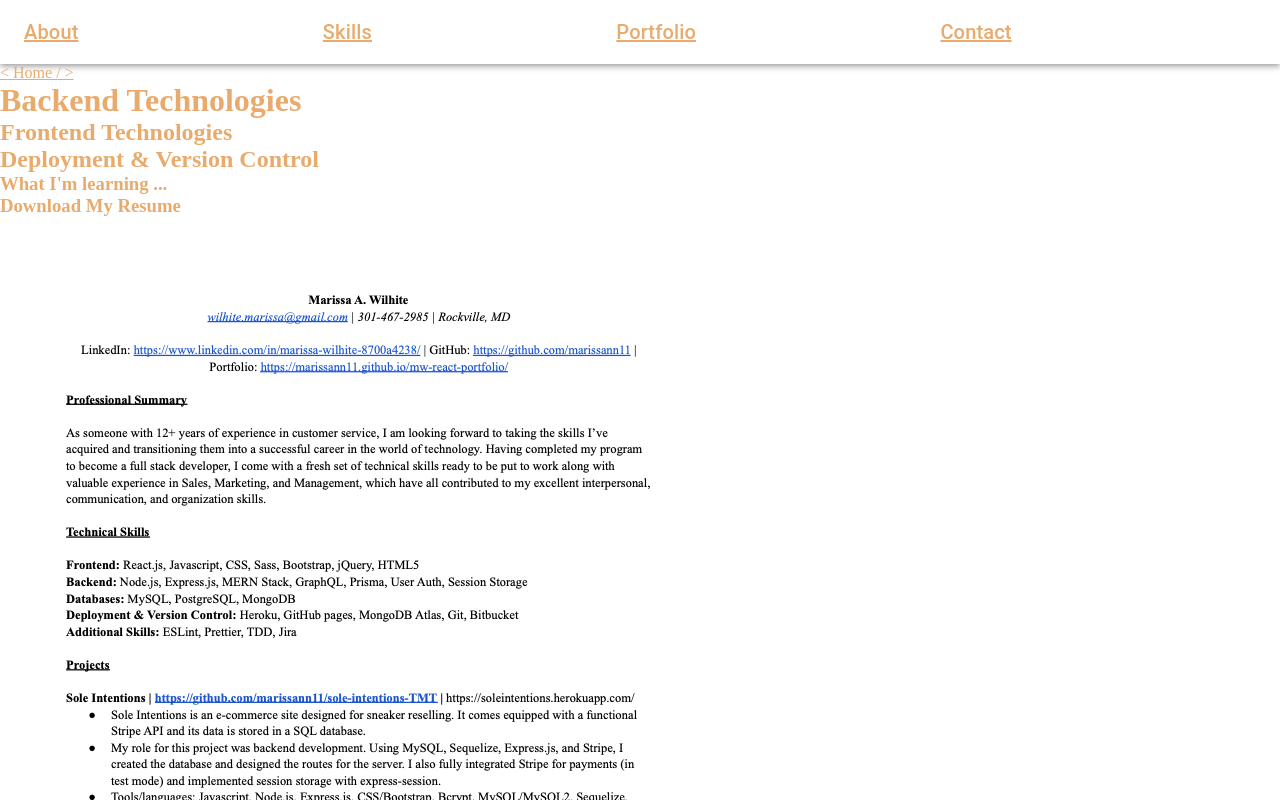
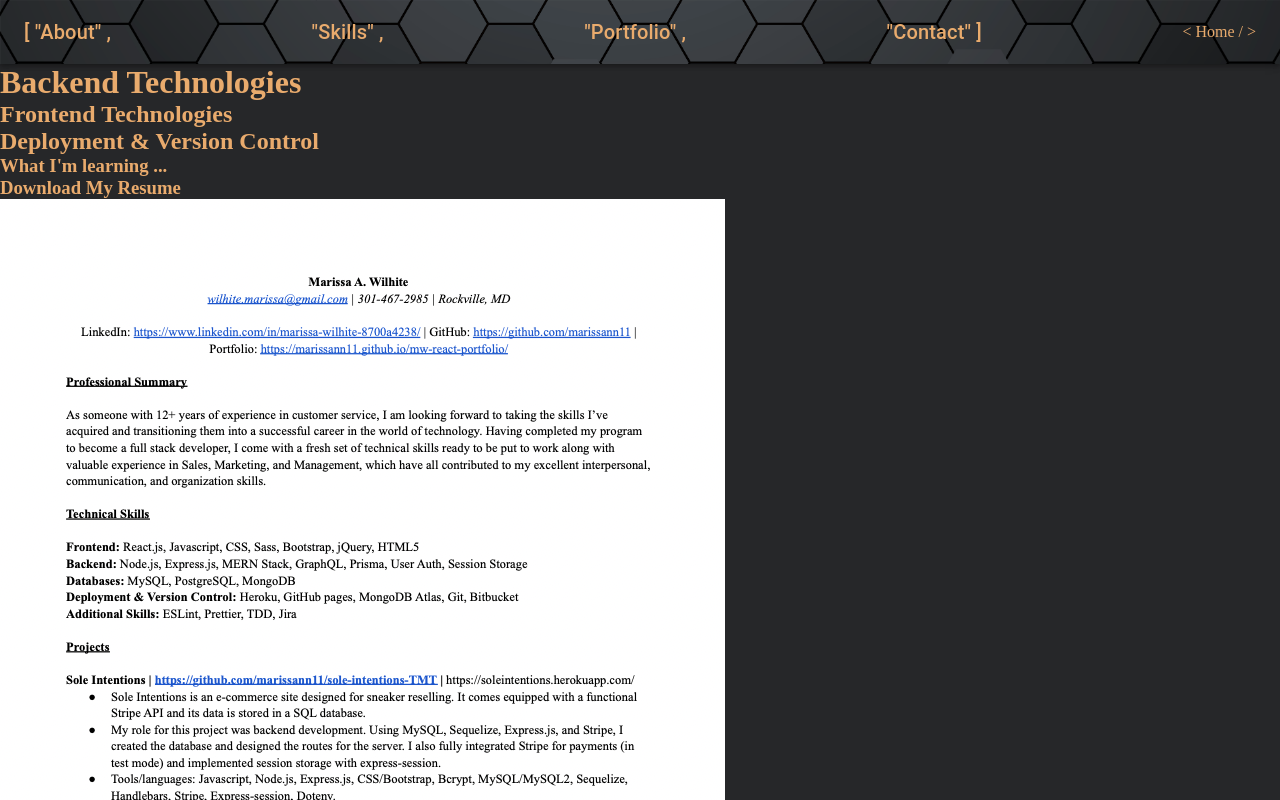
Before and after one commit to marissann11/maw-portfolio, a React (Create React App) app in the folder client/: page /skills in a window 1280 px wide. Shown: the top 800 px of the page. Built offline with nearby package versions, Linux system fonts and the light colour scheme.

Commit message:
style nav bar and set app configs

```diff
--- a/client/src/Components/Nav/index.tsx
+++ b/client/src/Components/Nav/index.tsx
@@ -1,5 +1,7 @@
 import React from "react";
 import { Link } from "react-router-dom";
+import "./nav.scss";
+import HomeLink from "../HomeLink";
 
 import AppBar from "@mui/material/AppBar";
 import Box from "@mui/material/Box";
@@ -10,21 +12,22 @@ export interface INavComponentProps {}
 
 const NavComponent: React.FunctionComponent<INavComponentProps> = (props) => {
   return (
-    <Box sx={{ flexGrow: 1 }}>
+    <Box sx={{ flexGrow: 1 }} className="nav">
       <AppBar position="static" color="transparent">
         <Toolbar>
           <Typography variant="h6" component="div" sx={{ flexGrow: 1 }}>
-            <Link to="/about">About</Link>
+            <Link to="/about">[ "About" ,</Link>
           </Typography>
           <Typography variant="h6" component="div" sx={{ flexGrow: 1 }}>
-            <Link to="/skills">Skills</Link>
+            <Link to="/skills">"Skills" ,</Link>
           </Typography>
           <Typography variant="h6" component="div" sx={{ flexGrow: 1 }}>
-            <Link to="/portfolio">Portfolio</Link>
+            <Link to="/portfolio">"Portfolio" ,</Link>
           </Typography>
           <Typography variant="h6" component="div" sx={{ flexGrow: 1 }}>
-            <Link to="/contact">Contact</Link>
+            <Link to="/contact">"Contact" ]</Link>
           </Typography>
+          <HomeLink />
         </Toolbar>
       </AppBar>
     </Box>
--- /dev/null
+++ b/client/src/Components/Nav/nav.scss
@@ -0,0 +1,7 @@
+.nav {
+  background-image: url(../../assets/background.png);
+  background-size: cover;
+}
+.nav a {
+  text-decoration: none;
+}
--- a/client/src/_config.scss
+++ b/client/src/_config.scss
@@ -1,3 +1,5 @@
+$landing-bg: url("../../assets/background.png");
+
 $bg-darkest: #020204;
 $bg-second: #262729;
 $bg-third: #343639;
--- a/client/src/index.scss
+++ b/client/src/index.scss
@@ -10,4 +10,5 @@ body {
   height: 100%;
   max-width: 100%;
   text-decoration: none;
+  background-color: $bg-second;
 }
--- a/client/src/pages/About.tsx
+++ b/client/src/pages/About.tsx
@@ -1,6 +1,5 @@
 import React from "react";
 import NavComponent from "../components/Nav";
-import HomeComponent from "../components/HomeLink";
 import me from "../assets/me.png";
 import { FaLinkedin, FaGithub, FaStackOverflow } from "react-icons/fa";
 
@@ -10,7 +9,6 @@ const AboutPage: React.FunctionComponent<IAboutPageProps> = (props) => {
   return (
     <div>
       <NavComponent />
-      <HomeComponent />
       <h1>About Me</h1>
       <p>
         This is a paragraph of text about me.
--- a/client/src/pages/Contact.tsx
+++ b/client/src/pages/Contact.tsx
@@ -3,7 +3,6 @@ import emailjs from "emailjs-com";
 import { TextField, Button, Box } from "@mui/material";
 
 import NavComponent from "../components/Nav";
-import HomeComponent from "../components/HomeLink";
 
 export interface IContactPageProps {}
 
@@ -46,7 +45,6 @@ const ContactPage: React.FunctionComponent<IContactPageProps> = (props) => {
   return (
     <div>
       <NavComponent />
-      <HomeComponent />
       <Box
         component="form"
         sx={{
--- a/client/src/pages/Portfolio.tsx
+++ b/client/src/pages/Portfolio.tsx
@@ -1,6 +1,5 @@
 import React from "react";
 import NavComponent from "../components/Nav";
-import HomeComponent from "../components/HomeLink";
 import Carousel from "react-material-ui-carousel";
 import { Paper, Button } from "@mui/material";
 
@@ -65,7 +64,6 @@ const PortfolioPage: React.FunctionComponent<IPortfolioPageProps> = (props) => {
   return (
     <div>
       <NavComponent />
-      <HomeComponent />
       <Carousel>
         {projects.map((project, i) => (
           <Paper key={i}>
--- a/client/src/pages/Skills.tsx
+++ b/client/src/pages/Skills.tsx
@@ -1,5 +1,4 @@
 import React from "react";
-import HomeComponent from "../components/HomeLink";
 import NavComponent from "../components/Nav";
 import resumeImg from "../assets/resumeImg.png";
 
@@ -9,7 +8,6 @@ const SkillsPage: React.FunctionComponent<ISkillsPageProps> = (props) => {
   return (
     <div>
       <NavComponent />
-      <HomeComponent />
       <h1>Backend Technologies</h1>
       <h2>Frontend Technologies</h2>
       <h2>Deployment & Version Control</h2>
--- a/client/src/pages/styles/landing.scss
+++ b/client/src/pages/styles/landing.scss
@@ -1,5 +1,7 @@
+@import "../../config";
+
 .landing {
-  background-image: url("../../assets/background.png");
+  background-image: $landing-bg;
   background-size: contain;
   background-repeat: no-repeat;
   height: 100vh;
```
